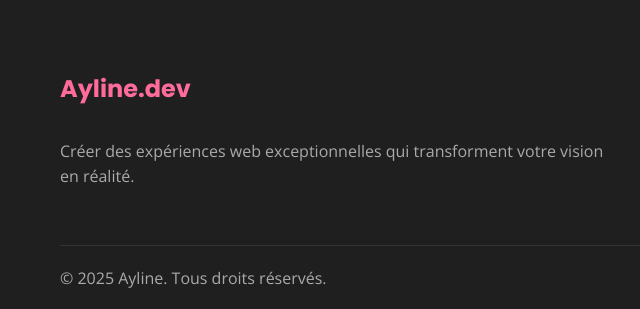
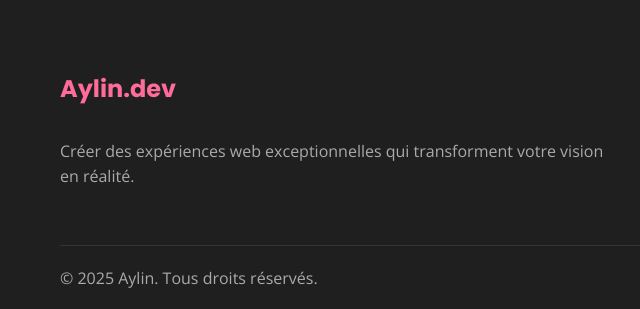
Before and after one commit to aylin92k/Ayline-Portfolio, a plain HTML site: page about.html in a window 1280 px wide. Shown: the part 1913-2222 px from the top of the page, 0-640 px from the left. Drawn offline with nearby package versions, Linux system fonts and the light colour scheme.

Commit message:
Update about.html

```diff
--- a/about.html
+++ b/about.html
@@ -3,7 +3,7 @@
 <head>
     <meta charset="UTF-8">
     <meta name="viewport" content="width=device-width, initial-scale=1.0">
-    <title>À propos - Ayline, Développeuse Web</title>
+    <title>À propos - Aylin, Développeuse Web</title>
     <link rel="icon" type="image/png" href="https://cdn-icons-png.flaticon.com/512/9195/9195785.png">
     <meta property="og:image" content="https://cdn-icons-png.flaticon.com/512/9195/9195785.png">
     <meta name="description" content="Découvrez mon parcours, mes compétences et mon expertise en tant que développeuse web full-stack.">
@@ -18,7 +18,7 @@
     <header>
         <div class="container">
             <div class="logo">
-                <a href="index.html">Ayline.dev</a>
+                <a href="index.html">Aylin.dev</a>
             </div>
             <nav>
                 <ul class="nav-menu">
@@ -211,7 +211,7 @@
             <div class="footer-content">
                 <div class="footer-info">
                     <div class="footer-logo">
-                        <a href="index.html">Ayline.dev</a>
+                        <a href="index.html">Aylin.dev</a>
                     </div>
                     <p>Créer des expériences web exceptionnelles qui transforment votre vision en réalité.</p>
                 </div>
@@ -226,7 +226,7 @@
                 </div>
             </div>
             <div class="footer-bottom">
-                <p>&copy; <span id="current-year"></span> Ayline. Tous droits réservés.</p>
+                <p>&copy; <span id="current-year"></span> Aylin. Tous droits réservés.</p>
                 <div class="social-icons">
                     <a href="https://discord.gg/vud4uxHEWS" target="_blank" aria-label="Discord"><i class="fab fa-discord"></i></a>
                     <a href="https://github.com/aylin92k" target="_blank" aria-label="GitHub"><i class="fab fa-github"></i></a>
```
